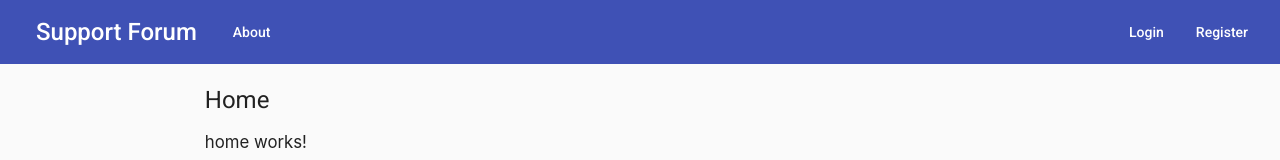
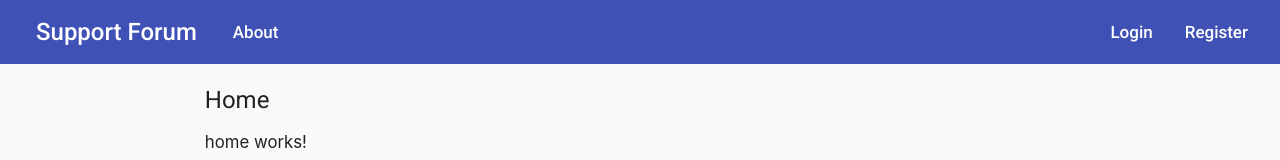
Before and after one commit to sagedemage/SupportForum, an Angular app in the folder frontend/: page / in a window 1280 px wide. Shown: the top 160 px of the page. Built offline with nearby package versions, Linux system fonts and the light colour scheme.

Commit message:
adjusted the look of the web app

```diff
--- a/frontend/src/app/app.component.css
+++ b/frontend/src/app/app.component.css
@@ -31,13 +31,15 @@ footer a {
 .logo {
     padding-left: 20px;
     padding-right: 20px;
-    text-decoration: none;
-    color: white;
     font-size: 1.2em;
 }
 
 .menu-spacer {
     flex: 1 1 auto;
+}
+
+.link-button {
+    font-size: 0.85em;
 }
 
 /* Responsive Styles */
--- a/frontend/src/app/app.component.html
+++ b/frontend/src/app/app.component.html
@@ -3,23 +3,23 @@
 	<button mat-icon-button (click)="sidenav.toggle()" fxShow="true" fxHide.gt-sm>
 		<mat-icon>menu</mat-icon>
 	</button>
-	<a class="logo" [routerLink]="'/'"> Support Forum </a>
+	<button mat-button class="logo" [routerLink]="'/'"> Support Forum </button>
 	<div fxShow="true" fxHide.lt-md>
-		<a mat-button class="link-button" [routerLink]="'/about'"> About </a>
+		<button mat-button class="link-button" [routerLink]="'/about'"> About </button>
 	</div>
 	<span class="menu-spacer"></span>
 
 	<div *ngIf="status === false">
 		<div fxShow="true" fxHide.lt-md>
-			<a mat-button class="link-button" [routerLink]="'/login'"> Login </a>
-			<a mat-button class="link-button" [routerLink]="'/register'"> Register </a>
+			<button mat-button class="link-button" [routerLink]="'/login'"> Login </button>
+			<button mat-button class="link-button" [routerLink]="'/register'"> Register </button>
 		</div>
 	</div>
 
 	<div *ngIf="status === true">
 		<div fxShow="true" fxHide.lt-md>
-			<a mat-button class="link-button" [routerLink]="'/dashboard'"> Dashboard </a>
-			<a mat-button class="link-button" (click)="logout()"> Logout </a>
+			<button mat-button class="link-button" [routerLink]="'/dashboard'"> Dashboard </button>
+			<button mat-button class="link-button" (click)="logout()"> Logout </button>
 		</div>
 	</div>
 </mat-toolbar>
@@ -28,7 +28,6 @@
 <mat-sidenav-container fxFlexFill>
 	<mat-sidenav #sidenav>
 		<mat-nav-list>
-			<a mat-list-item [routerLink]="'/'" (click)="sidenav.toggle()"> Home </a>
 			<a mat-list-item [routerLink]="'/about'" (click)="sidenav.toggle()"> About </a>
 			<div *ngIf="status === false">
 				<a mat-list-item [routerLink]="'/login'" (click)="sidenav.toggle()"> Login </a>
--- a/frontend/src/styles.css
+++ b/frontend/src/styles.css
@@ -3,7 +3,3 @@
 .field-full-width {
     width: 100%;
 }
-
-.link-button {
-    font-size: 0.85em;
-}
--- a/frontend/src/theme.scss
+++ b/frontend/src/theme.scss
@@ -1,12 +1,18 @@
 @use '@angular/material' as mat;
 @include mat.core();
-  $my-theme: mat.define-light-theme((
+
+$my-typography: mat.define-typography-config(
+    $font-family: 'Roboto',
+);
+
+$my-theme: mat.define-light-theme((
     color: (
         primary: mat.define-palette(mat.$indigo-palette),
         accent: mat.define-palette(mat.$green-palette),
     ),
- typography: mat.define-typography-config(),
- density: 0,
+    typography: $my-typography,
+    typogr
+    density: 0,
 ));
 
 @include mat.all-component-themes($my-theme);
```
